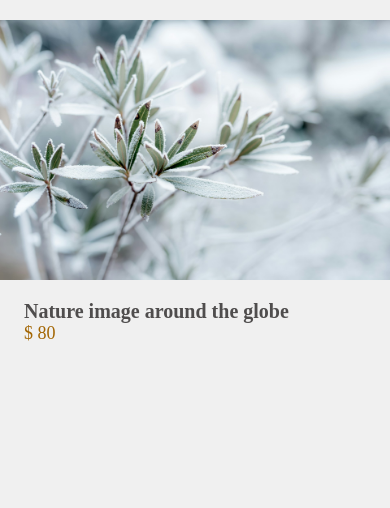
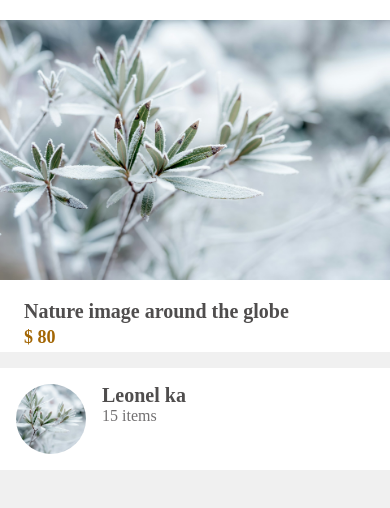
Before and after one commit to LeonelKero/done-with, a React Native app: screen / in a window 390 px wide. Shown: the top 508 px of the page. Built offline with nearby package versions, Linux system fonts and the light colour scheme.

Commit message:
Listing details

```diff
--- a/App.js
+++ b/App.js
@@ -1,5 +1,6 @@
 import { StyleSheet } from "react-native";
 import color from "./app/config/color";
+import ProductImageScreen from "./app/screens/product/ProductImageScreen";
 import ListingDetails from "./app/screens/details/ListingDetails";
 
 export default function App() {
--- /dev/null
+++ b/app/components/list/DWListItem.jsx
@@ -0,0 +1,51 @@
+import React from "react";
+import { Image, StyleSheet, View } from "react-native";
+import color from "../../config/color";
+import DWText from "../text/DWText";
+
+const DWListItem = ({ image, title, subtitle }) => {
+  return (
+    <View style={styles.container}>
+      <Image
+        source={image}
+        resizeMode="cover"
+        // borderRadius={50}
+        style={styles.imgHolder}
+      />
+      <View style={styles.info}>
+        <DWText customStyle={styles.title}>{title}</DWText>
+        <DWText customStyle={styles.subTitle}>{subtitle}</DWText>
+      </View>
+    </View>
+  );
+};
+
+export default DWListItem;
+
+const styles = StyleSheet.create({
+  container: {
+    flexDirection: "row",
+    // borderColor: "lightgray",
+    // borderWidth: 2,
+    paddingHorizontal: 16,
+    paddingVertical: 16,
+    backgroundColor: color.white,
+  },
+  imgHolder: {
+    width: 70,
+    height: 70,
+    borderRadius: 35
+  },
+  info: {
+    marginStart: 16,
+  },
+  title: {
+    fontWeight: "600",
+    fontSize: 20,
+    color: color.softDark,
+  },
+  subTitle: {
+    fontSize: 16,
+    color: color.gray
+  },
+});
--- a/app/config/color.js
+++ b/app/config/color.js
@@ -7,4 +7,5 @@ export default {
   white: "#fff",
   softDark: "#4f4d4d",
   lightGray: "#e5e5e5",
+  gray: '#727071'
 };
--- a/app/screens/details/ListingDetails.tsx
+++ b/app/screens/details/ListingDetails.tsx
@@ -1,20 +1,32 @@
 import React from "react";
 import { Image, StyleSheet, View } from "react-native";
+import DWListItem from "../../components/list/DWListItem";
 import DWText from "../../components/text/DWText";
+import color from "../../config/color";
 import RootContainer from "../RootContainer";
-import color from "../../config/color";
 
 const ListingDetails = () => {
   return (
     <RootContainer>
+      <View style={styles.top}>
         <Image
           style={styles.image}
           source={require("../../assets/nature.jpeg")}
           resizeMode="contain"
         />
         <View style={styles.desc}>
-        <DWText customStyle={styles.title}>Nature image around the globe</DWText>
+          <DWText customStyle={styles.title}>
+            Nature image around the globe
+          </DWText>
           <DWText customStyle={styles.price}>$ 80</DWText>
+        </View>
+      </View>
+      <View style={styles.publisher}>
+        <DWListItem
+          image={require("../../assets/nature.jpeg")}
+          title={"Leonel ka"}
+          subtitle={"15 items"}
+        />
       </View>
     </RootContainer>
   );
@@ -23,20 +35,27 @@ const ListingDetails = () => {
 export default ListingDetails;
 
 const styles = StyleSheet.create({
+  top: {
+    backgroundColor: color.white,
+  },
   image: {
     width: "100%",
     height: 300,
   },
   desc: {
-   paddingHorizontal: 24
+    paddingHorizontal: 24,
   },
-  title:{
+  title: {
     fontSize: 20,
-    fontWeight: '600',
-    color: color.softDark
+    fontWeight: "700",
+    color: color.softDark,
   },
-  price:{
-    fontWeight: '500',
-    color: color.secondary
-  }
+  price: {
+    fontWeight: "600",
+    color: color.secondary,
+    paddingVertical: 4
+  },
+  publisher: {
+    marginTop: 16,
+  },
 });
```
Also changed, not shown: app/screens/product/ProductImageScreen.tsx (renamed from app/screens/product/ViewProductScreen.tsx). Lines whose indentation alone changed are shown as unchanged.
